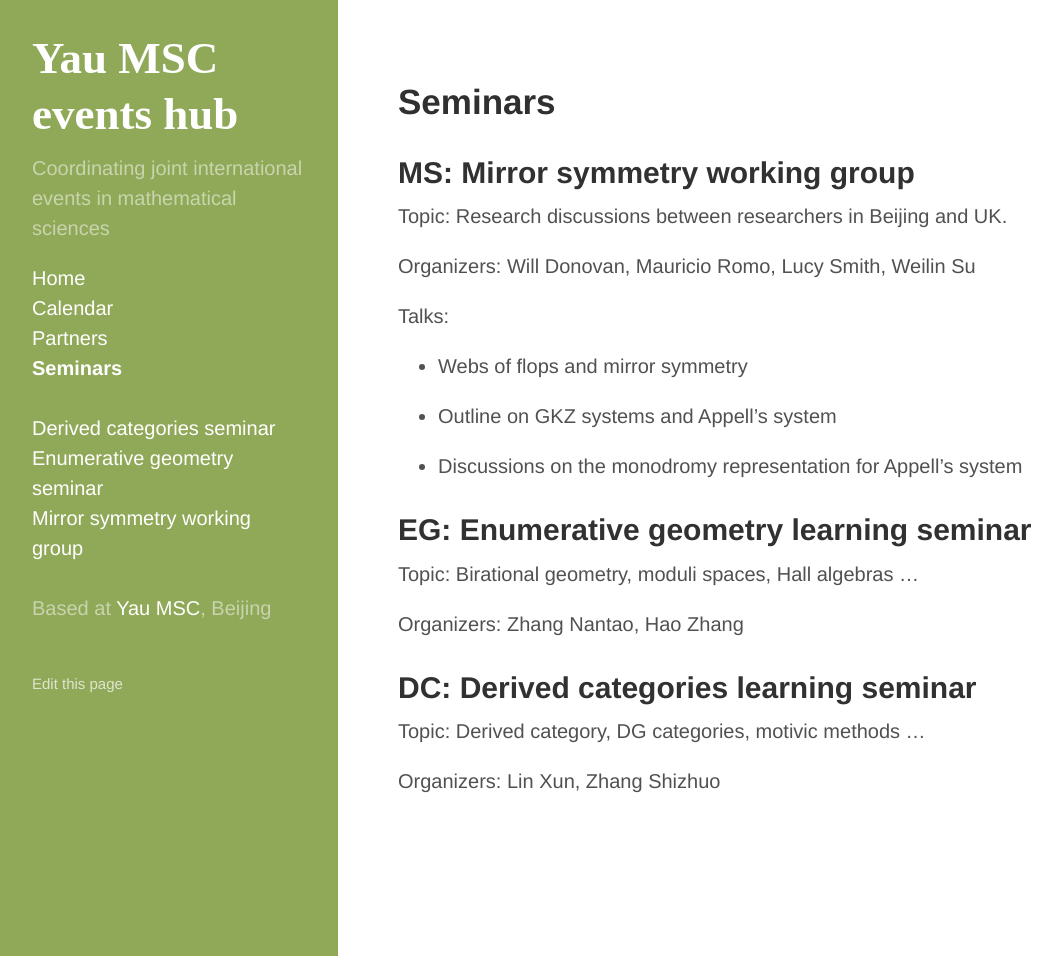
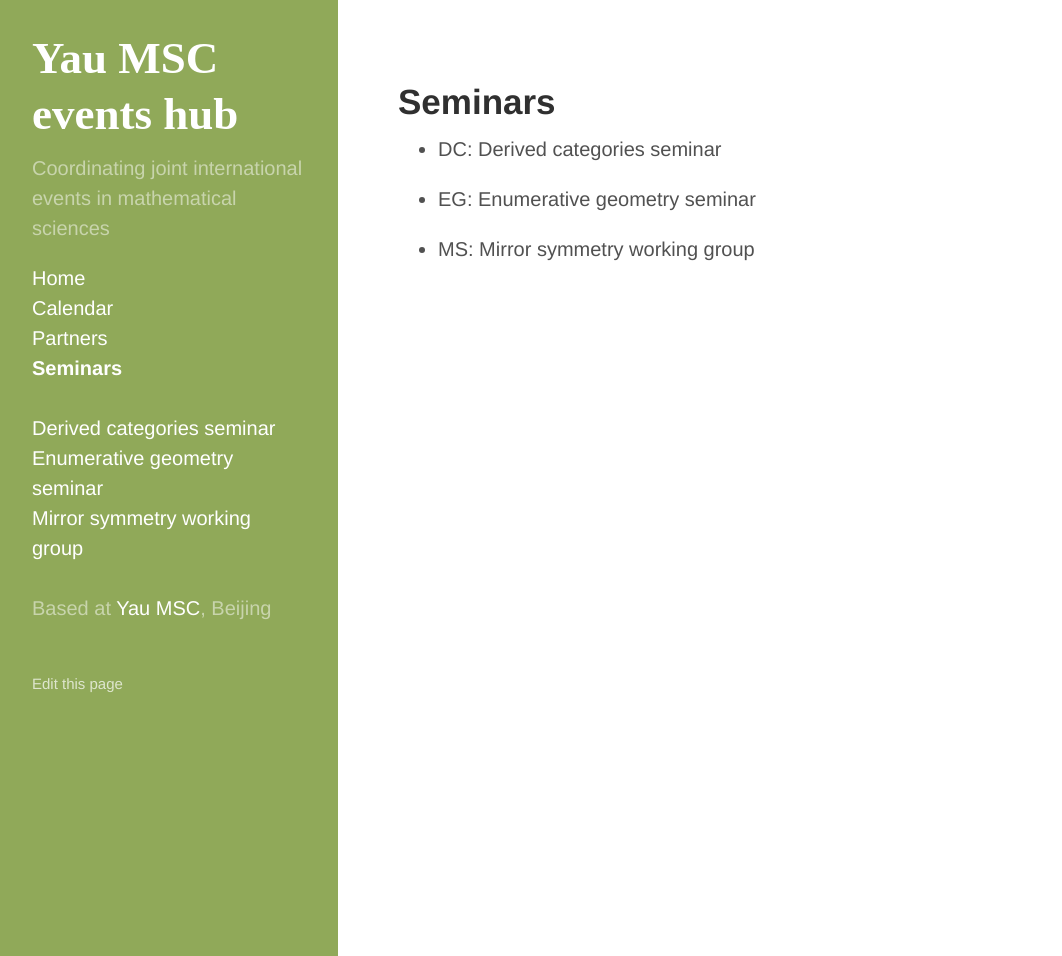
Before and after one commit to yau-msc-events/yau-msc-events.github.io, a Jekyll site: the page built from seminars.md, in a window 1280 px wide and 956 px high. Shown: the whole window, without its empty margins (2-1064 px from the left). Built offline with Jekyll 4.4.1, drawn with Linux system fonts in a browser that asks for light colours.

Commit message:
Update seminars.md

```diff
--- a/seminars.md
+++ b/seminars.md
@@ -3,33 +3,9 @@
 title: Seminars
 ---
 
-### MS: Mirror symmetry working group
 
-Topic: Research discussions between researchers in Beijing and UK.
+- DC: Derived categories seminar
 
-Organizers: Will Donovan, Mauricio Romo, Lucy Smith, Weilin Su
+- EG: Enumerative geometry seminar
 
-Talks:
-
-- Webs of flops and mirror symmetry
-
-- Outline on GKZ systems and Appell's system
-
-- Discussions on the monodromy representation for Appell's system
-
-
-
-
-### EG: Enumerative geometry learning seminar
-
-Topic: Birational geometry, moduli spaces, Hall algebras ...
-
-Organizers: Zhang Nantao, Hao Zhang
-
-
-
-### DC: Derived categories learning seminar
-
-Topic: Derived category, DG categories, motivic methods ...
-
-Organizers: Lin Xun, Zhang Shizhuo
+- MS: Mirror symmetry working group
```
